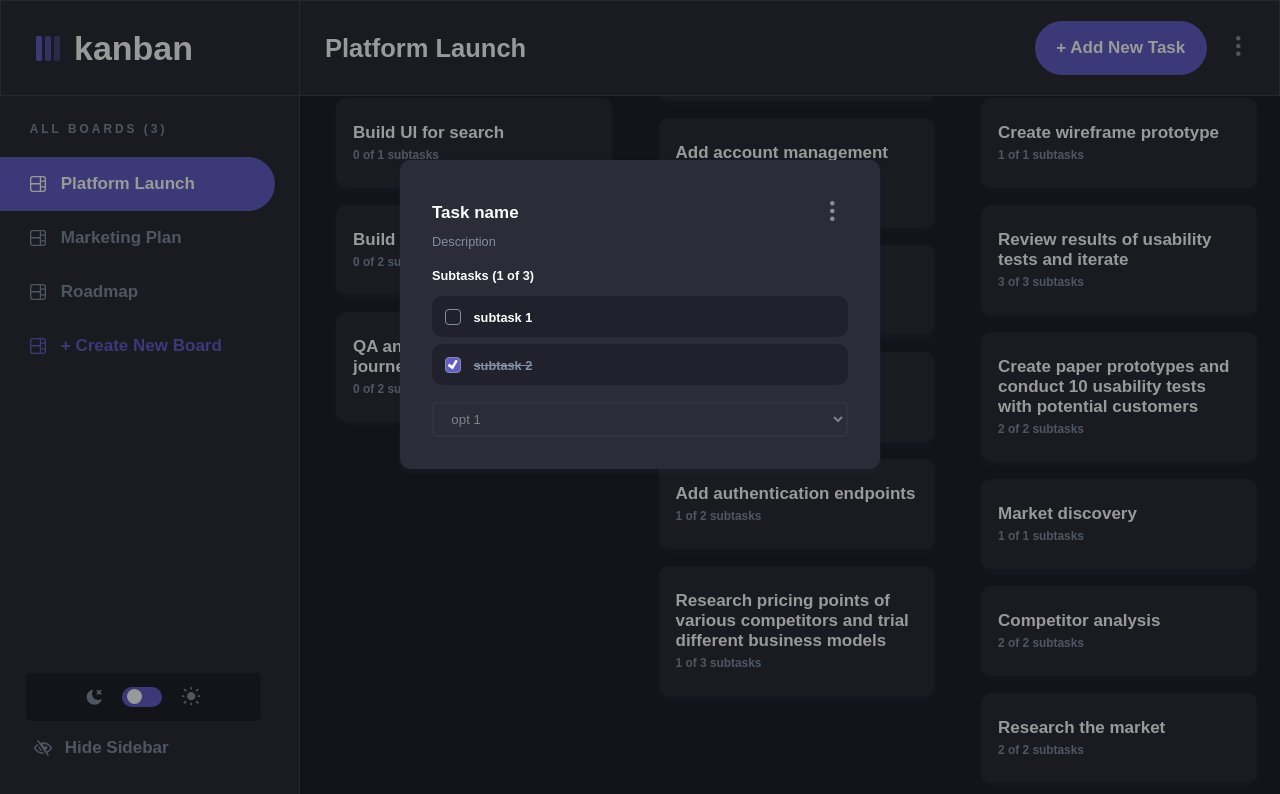
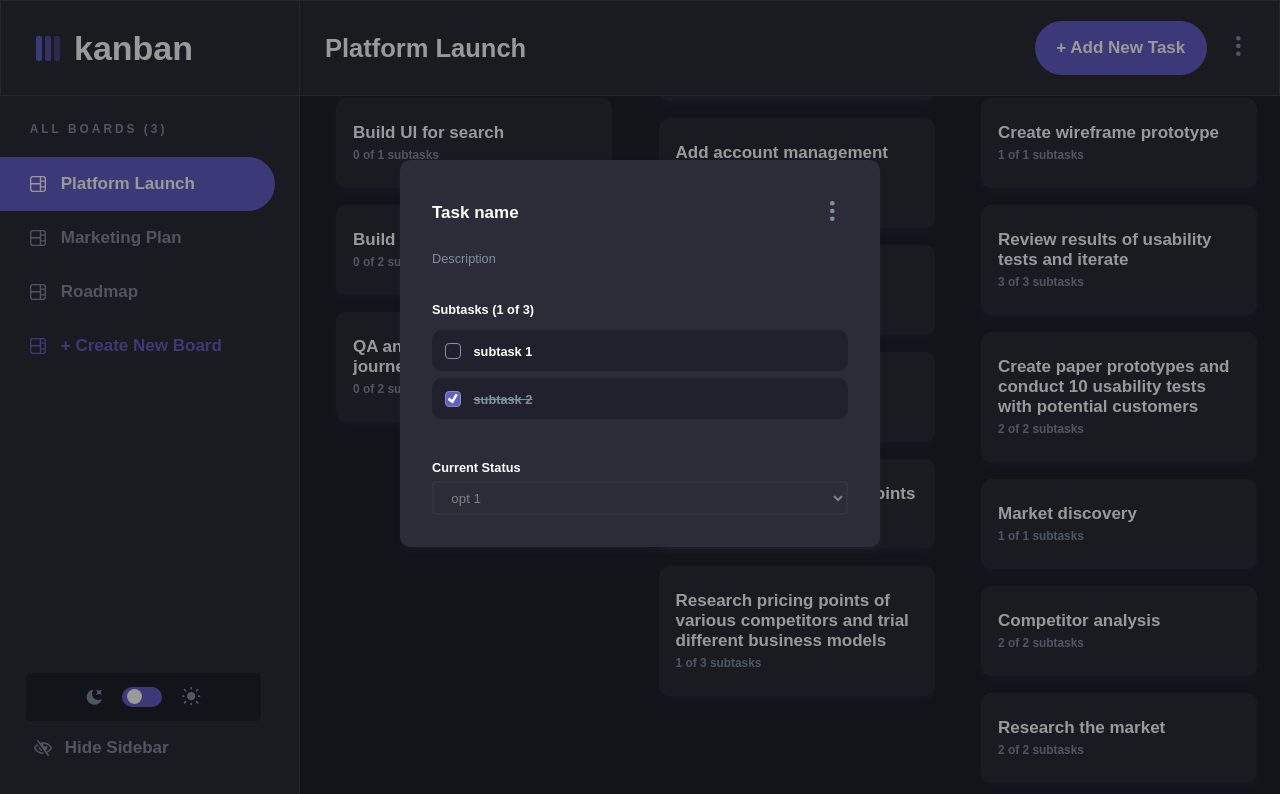
Before and after one commit to AndyGuit/kanban-task-management, a React (Vite) app: page / in a window 1280 px wide. Both pictures are taken after a click on the element 796 px from the left and 630 px from the top of the page. Shown: the top 794 px of the page. Built offline with nearby package versions, Linux system fonts and the light colour scheme.

Commit message:
fix: markup and styles

```diff
--- a/src/components/ModalForms/ViewCard/ViewCard.module.scss
+++ b/src/components/ModalForms/ViewCard/ViewCard.module.scss
@@ -1,3 +1,9 @@
+.form {
+  display: flex;
+  flex-direction: column;
+  gap: 1em;
+}
+
 .form-header {
   display: flex;
   justify-content: space-between;
--- a/src/components/ModalForms/ViewCard/ViewCard.tsx
+++ b/src/components/ModalForms/ViewCard/ViewCard.tsx
@@ -35,7 +35,11 @@ const ViewCard = () => {
           </li>
         </ul>
       </div>
-      <SelectInput disabled={true} options={['opt 1', 'opt 2']} />
+      <SelectInput
+        label="Current Status"
+        disabled={true}
+        options={['opt 1', 'opt 2']}
+      />
     </form>
   );
 };
--- a/src/components/SelectInput/SelectInput.module.scss
+++ b/src/components/SelectInput/SelectInput.module.scss
@@ -1,3 +1,11 @@
+.select-wrapper {
+  label {
+    display: block;
+    font-size: 0.75em;
+    margin-bottom: 0.5em;
+  }
+}
+
 .select {
   width: 100%;
   padding: 0.5em 1em;
--- a/src/components/SelectInput/SelectInput.tsx
+++ b/src/components/SelectInput/SelectInput.tsx
@@ -3,12 +3,15 @@ import classes from './SelectInput.module.scss';
 type Props = {
   disabled: boolean;
   options: string[];
+  label: string;
 };
 
 const SelectInput = (props: Props) => {
   const selectClasses = `select ${classes['select']}`;
 
   return (
+    <div className={classes['select-wrapper']}>
+      <label>{props.label}</label>
       <select disabled={props.disabled} className={selectClasses}>
         {props.options.map((option, index) => {
           return (
@@ -18,6 +21,7 @@ const SelectInput = (props: Props) => {
           );
         })}
       </select>
+    </div>
   );
 };
 
```
Lines whose indentation alone changed are shown as unchanged.
